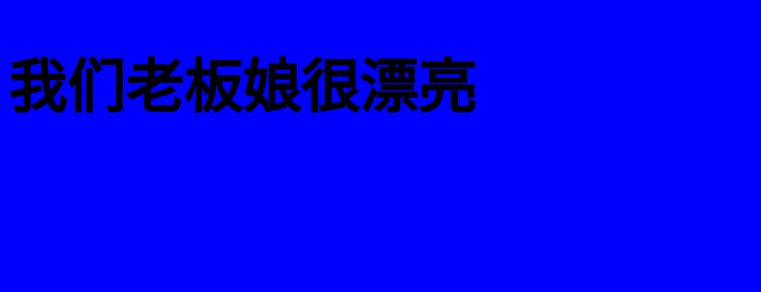
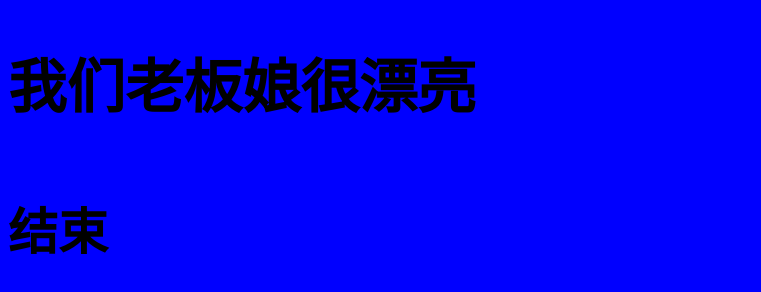
Before and after one commit to linkyyds/git-repo-2, a plain HTML site: page index.html in a window 1280 px wide. Shown: the part 684-976 px from the top of the page, without its empty margins (0-761 px from the left). Before the commit the page ends 868 px from the top, so only its background shows below. Drawn offline with Linux system fonts and the light colour scheme.

Commit message:
v4.0 新增结束话语

```diff
--- a/index.html
+++ b/index.html
@@ -17,6 +17,8 @@
     <h3>我们的老板很帅</h3>
     <h3>我们老板娘很漂亮</h3>
 
+    <h4>结束</h4>
+
 </body>
 
 </html>
```
